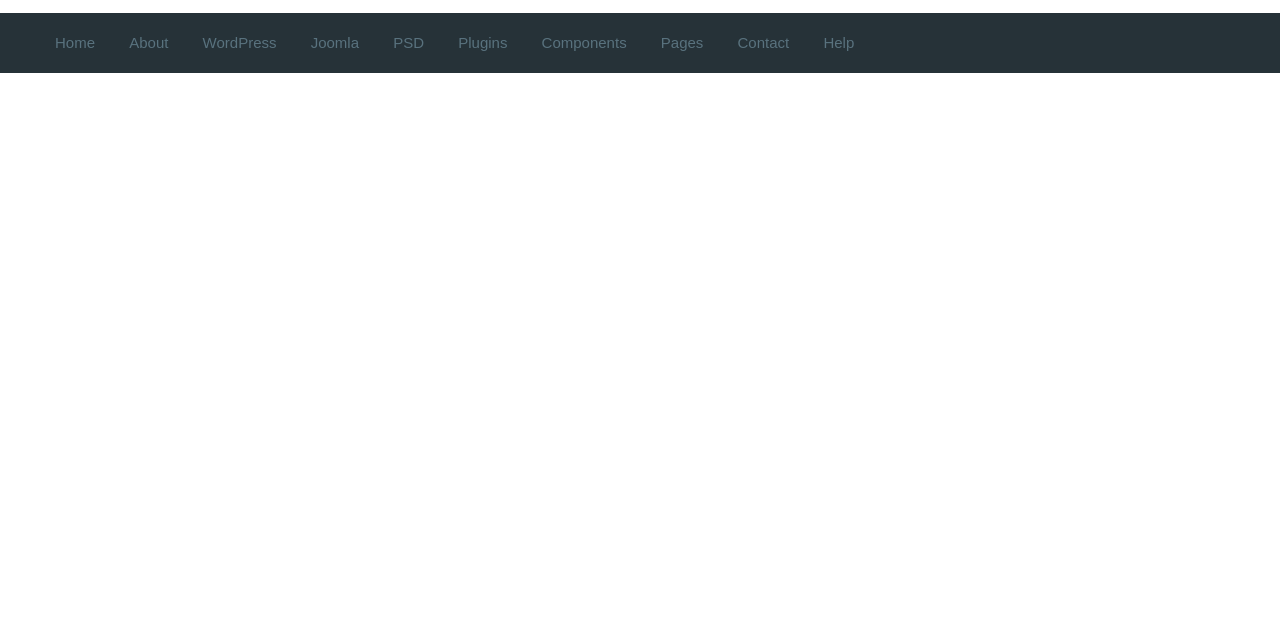
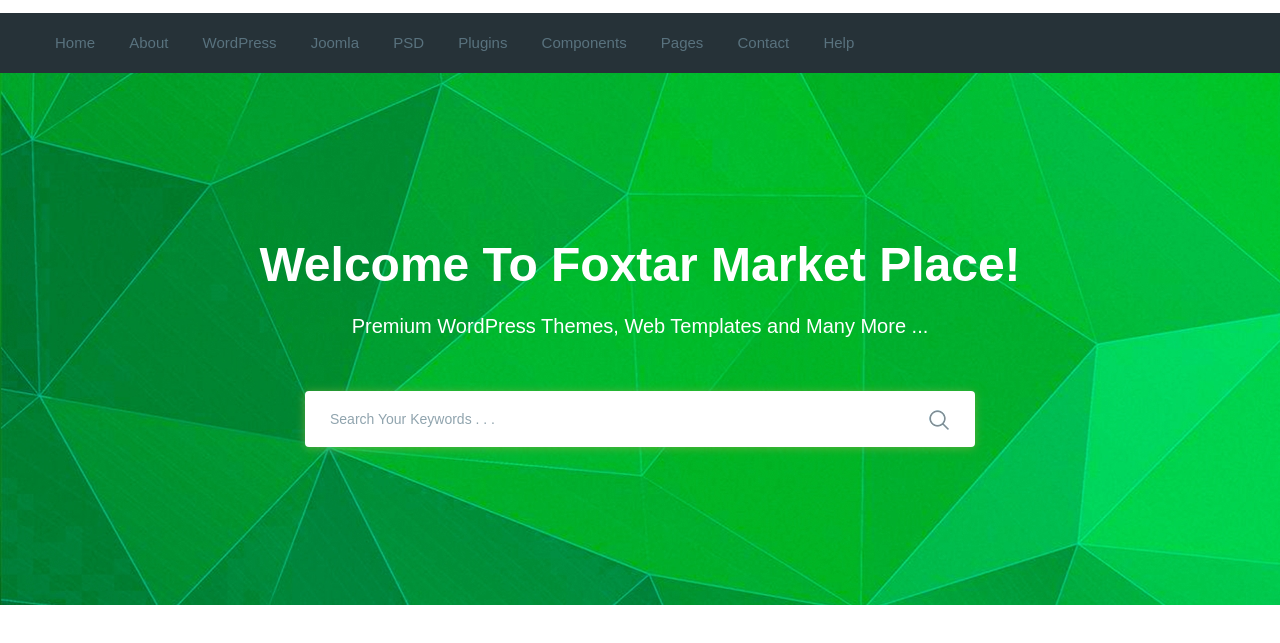
Before and after one commit to BigStar87/moderno, a website: page app/index.html in a window 1280 px wide. Shown: the part 77-720 px from the top of the page. Drawn offline with nearby package versions, Linux system fonts and the light colour scheme; files that its build step writes are made by us from their sources.

Commit message:
added search section

```diff
--- a/app/index.html
+++ b/app/index.html
@@ -54,6 +54,25 @@
   </div>
 </header>
 
+<section class="search" style="background: url(images/search_bg.jpg.jpg);">
+  <div class="container">
+    <div class="search__inner">
+      <div class="search__inner-title">
+        Welcome To Foxtar Market Place!
+      </div>
+      <div class="search__inner-text">
+        Premium WordPress Themes, Web Templates and Many More ...
+      </div>
+      <div class="search__inner-form">
+        <form>
+          <input type="text" placeholder="Search Your Keywords . . ." required>
+          <button type="submit"><img src="images/icons/search.png" alt="лупа"></button>
+        </form>
+      </div>
+    </div>
+  </div>
+</section>
+
   <script src="https://ajax.googleapis.com/ajax/libs/jquery/3.5.1/jquery.min.js"></script>
   <script src="js/libs.min.js"></script>
   <script src="js/main.min.js"></script>
--- a/app/scss/style.scss
+++ b/app/scss/style.scss
@@ -48,5 +48,61 @@
       margin-left: 30px;
     }
   }
+}
 
+//поиск
+
+.search{
+  background: no-repeat;
+  background-size: cover;
+  background-position: center;
+  min-height: 532px;
 }
+.search__inner{
+  padding: 156px 0 100px;
+  color: #fff;
+  text-align: center;
+  &-title{
+    margin-bottom: 10px;
+    font-size: 48px;
+    line-height: 72px;
+    font-weight: 700;
+  }
+  &-text{
+    margin-bottom: 50px;
+    font-size: 20px;
+    line-height: 30px;
+    font-weight: 500;
+  }
+  &-form{
+    position: relative;
+    max-width: 670px;
+    margin: 0 auto;
+    input{
+      display: block;
+      width: 100%;
+      box-shadow: 0 1px 10px 0 rgba(124, 178, 64, 0.75);
+      border-radius: 4px;
+      height: 56px;
+      border: none;
+      font-size: 14px;
+      font-weight: 500;
+      outline: none;
+      padding-left: 25px;
+      padding-right: 60px;
+      &:focus{
+        border: 1px solid rgb(12, 233, 203);
+      }
+      &::placeholder{
+        color: #90a4ae;
+      }
+    }
+    button{
+      position: absolute;
+      border: none;
+      background-color: transparent;
+      right: 20px;
+      top: 18px;
+    }
+  }
+}
```
Also changed, not shown: app/css/style.min.css, app/images/bg.jpg.png (deleted), app/images/icons/search.png (added), app/images/search_bg.jpg.jpg (added).
